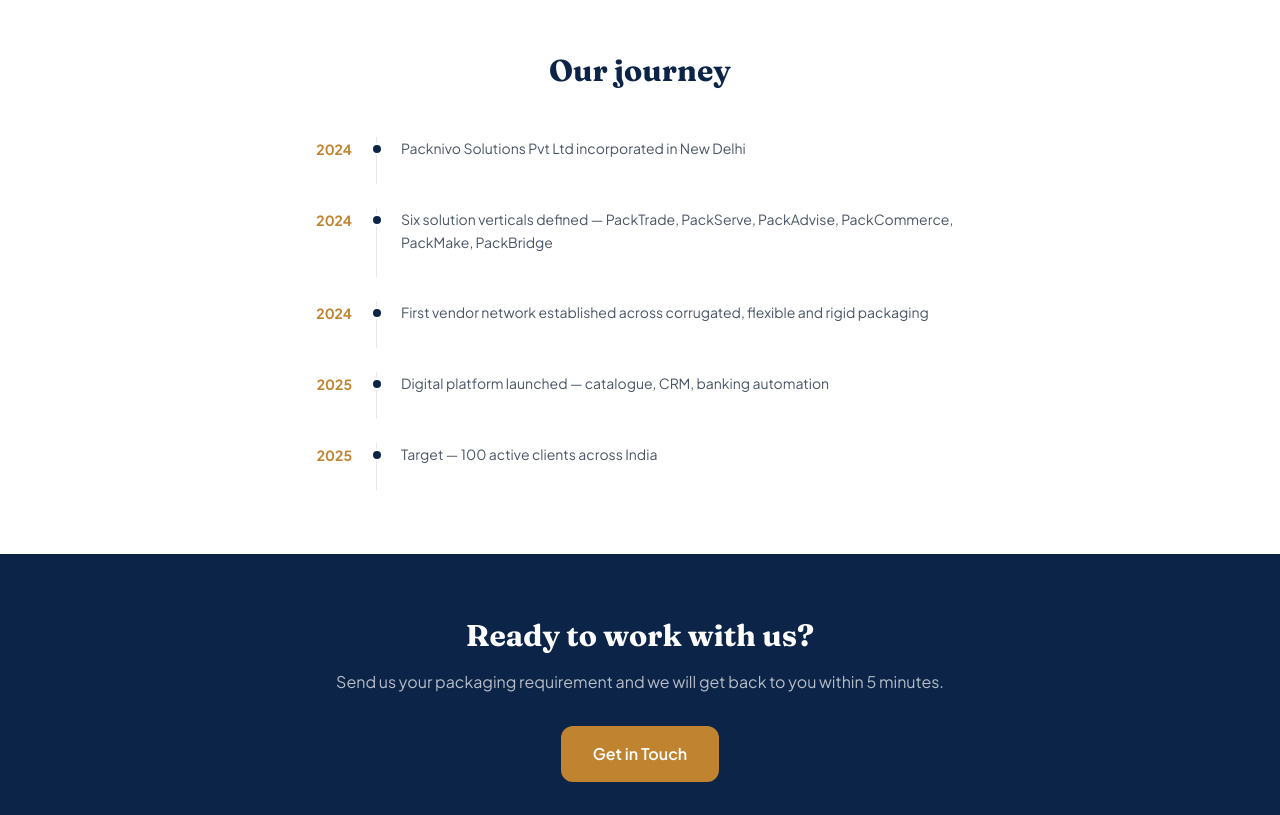
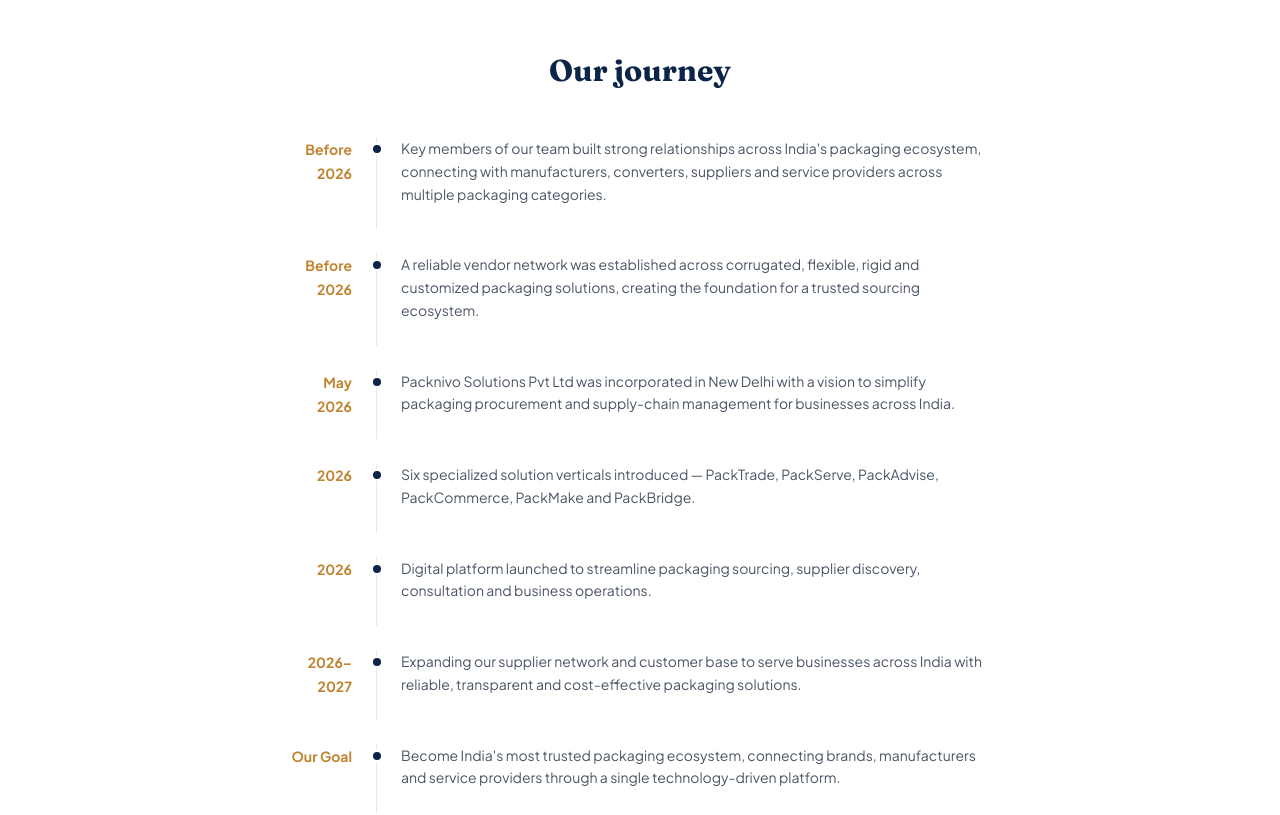
Before and after one commit to Packnivo/packnivo-website, a Next.js app: page /about in a window 1280 px wide. Shown: the part 1160-1975 px from the top of the page. Built offline with nearby package versions, Linux system fonts and the light colour scheme.

Commit message:
Fix About Us link and update journey timeline

```diff
--- a/app/about/page.tsx
+++ b/app/about/page.tsx
@@ -12,11 +12,13 @@
 ];
 
 const milestones = [
-  { year: "2024", event: "Packnivo Solutions Pvt Ltd incorporated in New Delhi" },
-  { year: "2024", event: "Six solution verticals defined — PackTrade, PackServe, PackAdvise, PackCommerce, PackMake, PackBridge" },
-  { year: "2024", event: "First vendor network established across corrugated, flexible and rigid packaging" },
-  { year: "2025", event: "Digital platform launched — catalogue, CRM, banking automation" },
-  { year: "2025", event: "Target — 100 active clients across India" },
+  { year: "Before 2026", event: "Key members of our team built strong relationships across India's packaging ecosystem, connecting with manufacturers, converters, suppliers and service providers across multiple packaging categories." },
+  { year: "Before 2026", event: "A reliable vendor network was established across corrugated, flexible, rigid and customized packaging solutions, creating the foundation for a trusted sourcing ecosystem." },
+  { year: "May 2026", event: "Packnivo Solutions Pvt Ltd was incorporated in New Delhi with a vision to simplify packaging procurement and supply-chain management for businesses across India." },
+  { year: "2026", event: "Six specialized solution verticals introduced — PackTrade, PackServe, PackAdvise, PackCommerce, PackMake and PackBridge." },
+  { year: "2026", event: "Digital platform launched to streamline packaging sourcing, supplier discovery, consultation and business operations." },
+  { year: "2026–2027", event: "Expanding our supplier network and customer base to serve businesses across India with reliable, transparent and cost-effective packaging solutions." },
+  { year: "Our Goal", event: "Become India's most trusted packaging ecosystem, connecting brands, manufacturers and service providers through a single technology-driven platform." },
 ];
 
 export default function About() {
```
